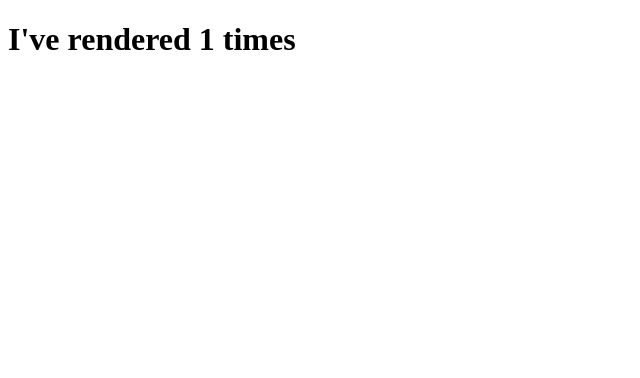
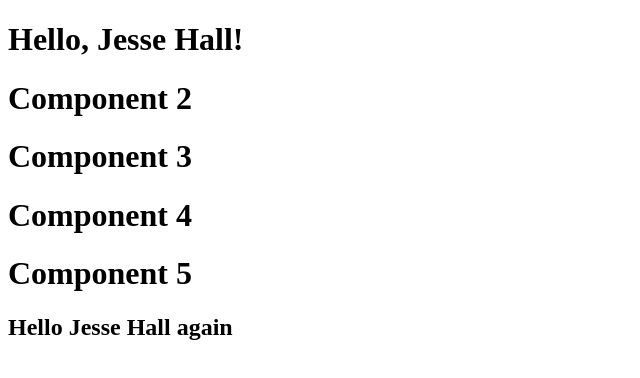
Before and after one commit to mmdmthr/learn-react, a React (Create React App) app: page / in a window 1280 px wide. Shown: the top 378 px of the page, without its empty margins (0-640 px from the left). Built offline with nearby package versions, Linux system fonts and the light colour scheme.

Commit message:
react context nested components

```diff
--- a/src/index.js
+++ b/src/index.js
@@ -1,19 +1,52 @@
-import { useState, useEffect } from "react";
+import { useState } from "react";
 import ReactDOM from "react-dom/client";
 
-function Timer() {
-    const [count, setCount] = useState(0);
+function Component1() {
+    const [user, setUser] = useState("Jesse Hall");
 
-    useEffect(() => {
-        let timer = setTimeout(() => {
-            setCount((count) => count + 1);
-        }, 1000);
+    return (
+        <>
+            <h1>Hello, {user}!</h1>
+            <Component2 user={user} />
+        </>
+    )
+}
 
-        return () => clearTimeout(timer);
-    }, []);
+function Component2({user}) {
+    return (
+        <>
+            <h1>Component 2</h1>
+            <Component3 user={user} />
+        </>
+    )
+}
 
-    return <h1>I've rendered {count} times</h1>
+function Component3({user}) {
+    return (
+        <>
+            <h1>Component 3</h1>
+            <Component4 user={user} />
+        </>
+    )
+}
+
+function Component4({user}) {
+    return (
+        <>
+            <h1>Component 4</h1>
+            <Component5 user={user} />
+        </>
+    )
+}
+
+function Component5({user}) {
+    return (
+        <>
+            <h1>Component 5</h1>
+            <h2>Hello {user} again</h2>
+        </>
+    )
 }
 
 const root = ReactDOM.createRoot(document.getElementById('root'));
-root.render(<Timer />);
+root.render(<Component1 />);
```
